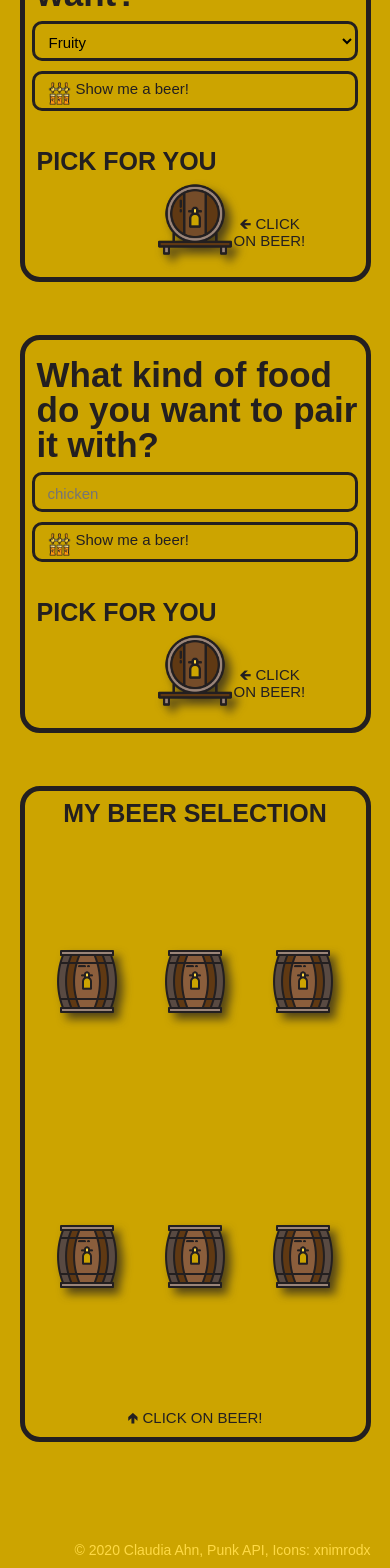
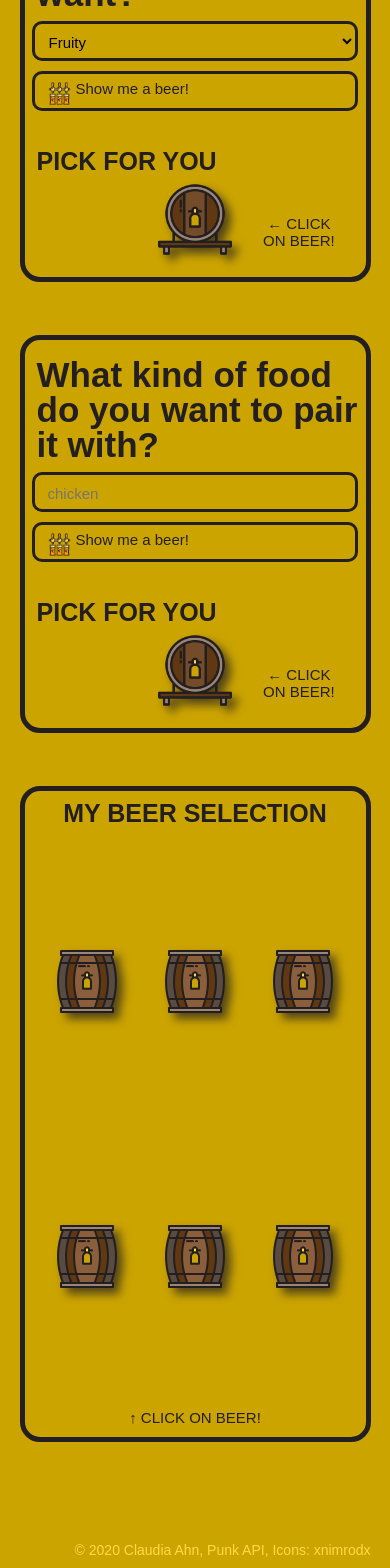
Before and after one commit to cma129/claudiaAhnProject5, a React (Create React App) app: page / in a window 390 px wide. Shown: the part 1804-3372 px from the top of the page. Built offline with nearby package versions, Linux system fonts and the light colour scheme; no server answers; a web font is replaced by a local one.

Commit message:
arrow change

```diff
--- a/src/components/Flavour.js
+++ b/src/components/Flavour.js
@@ -39,7 +39,7 @@ class Flavour extends Component {
                         <h2>pick for you</h2>
                         <div className="barrelContainer">
                             <img className="beerBarrel beerBarrelFlavour" src={ this.props.flavourImgToDisplay ? this.props.flavourImgToDisplay : BeerBarrel } onClick={ this.props.displayFlavourInfo } alt="Beer" />
-                            <p className="click">🡸 Click on beer!</p>
+                        <p className="click">← Click on beer!</p>
                         </div>
                     </div>
                     <a href="#selection" className="button check">check my selection</a>
--- a/src/components/Food.js
+++ b/src/components/Food.js
@@ -34,7 +34,7 @@ class Food extends Component {
                     <h2>pick for you</h2>
                     <div className="barrelContainer">
                         <img className="beerBarrel beerBarrelFood" src={ this.props.foodImgToDisplay ? this.props.foodImgToDisplay : BeerBarrel } onClick={ this.props.displayFoodInfo } alt="Beer" />
-                        <p className="click">🡸 Click on beer!</p>
+                        <p className="click">← Click on beer!</p>
                     </div>
                 </div>
             </section>
--- a/src/components/Selection.js
+++ b/src/components/Selection.js
@@ -49,7 +49,7 @@ class Selection extends Component {
                         <img className="beerBarrel beerBarrelSelection" src={ this.props.myBeerSelection[5] ? this.props.myBeerSelection[5].oneImg: BeerBarrel3 } onClick={ () => {this.props.displaySelectionInfo(5)} } alt="Beer" />
                     </div>
                 </section>
-                <p className="click">🢁 Click on beer!</p>
+                <p className="click">↑ Click on beer!</p>
             </section>
         )
     }
--- a/src/index.css
+++ b/src/index.css
@@ -667,6 +667,10 @@ footer p {
     height: 23%;
   }
 
+  .click {
+    right: 6%;
+  }
+
   .Selection .barrelContainer {
     height: 275px;
   }
```
